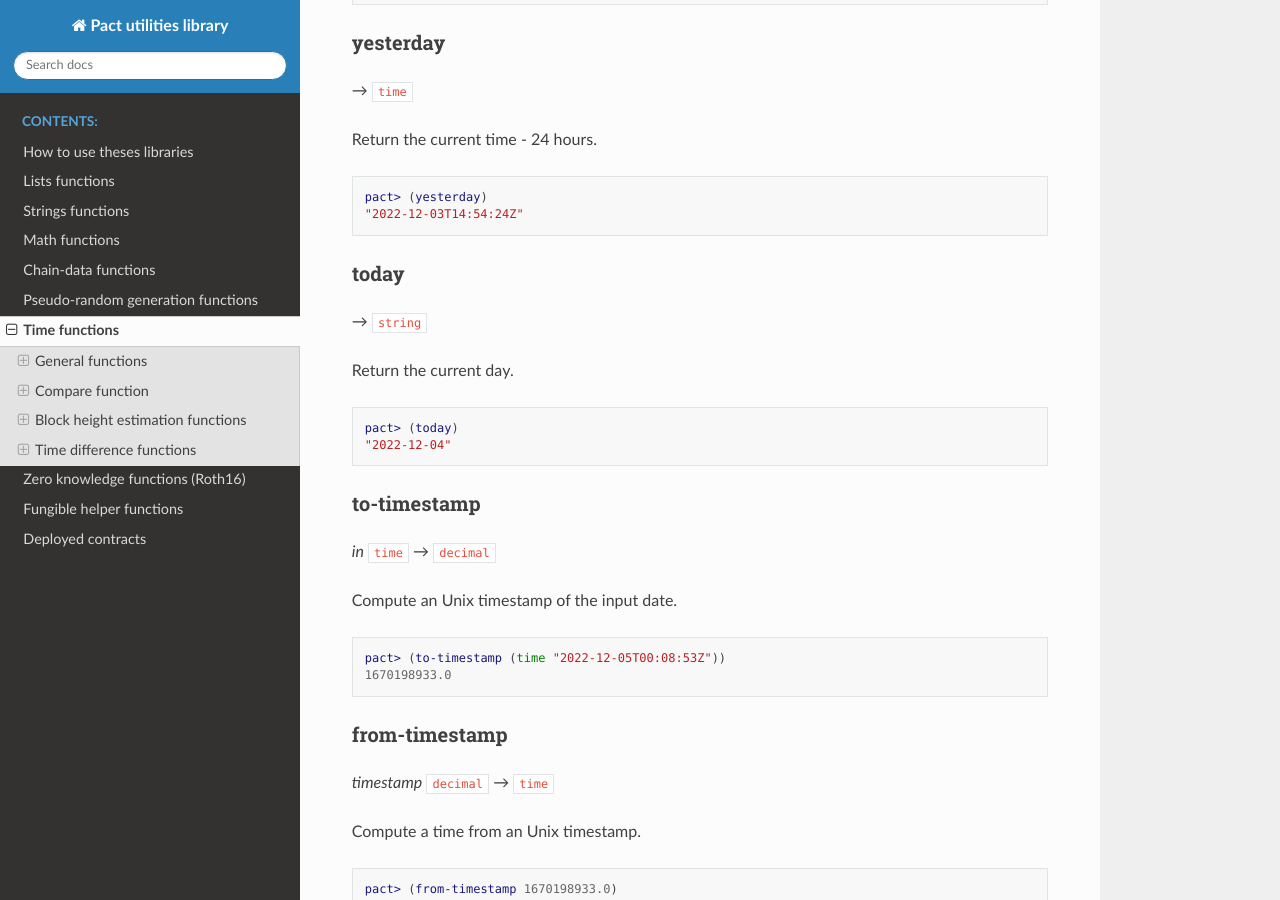
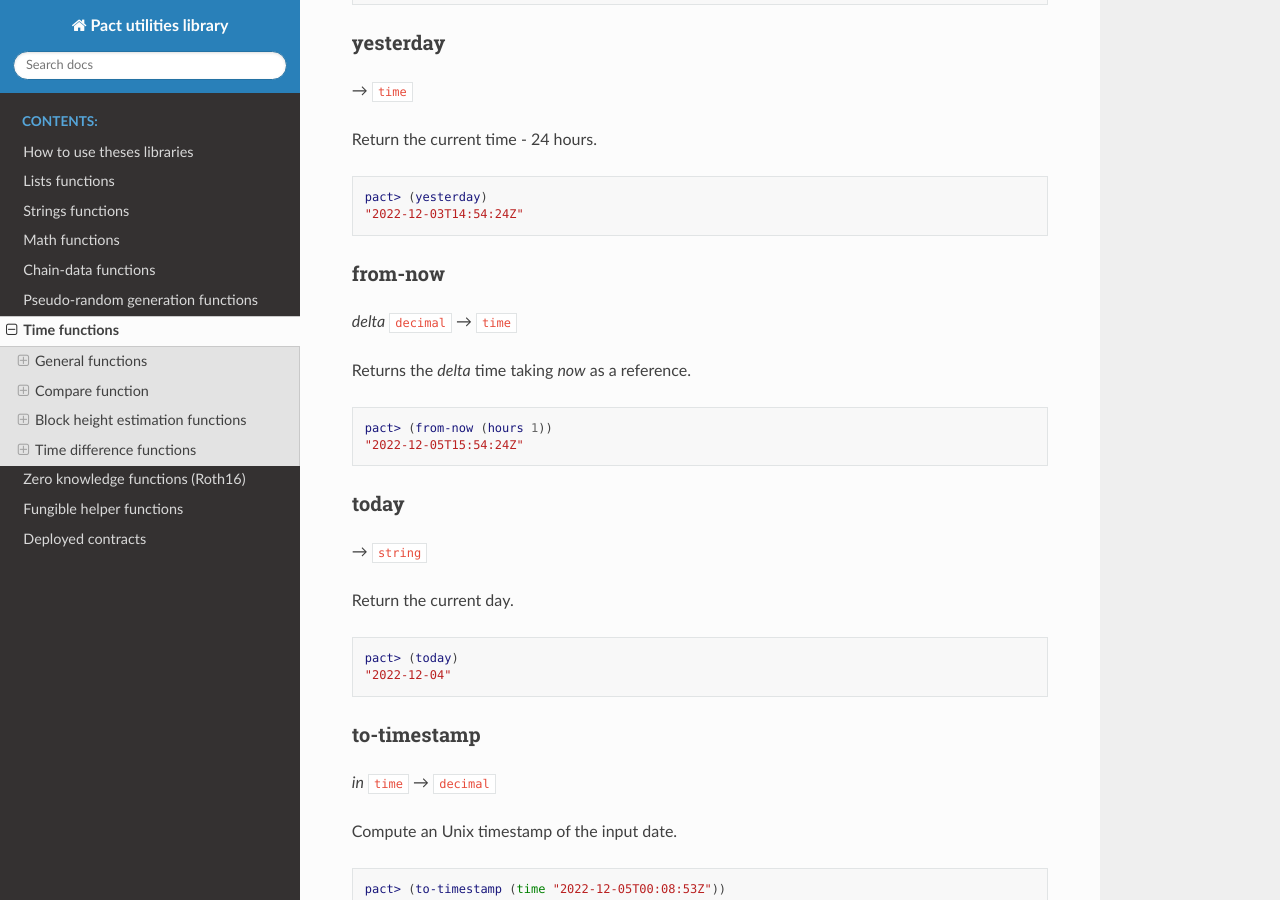
Before and after one commit to CryptoPascal31/pact-util-lib, a Sphinx documentation site: the page built from docs/source/util-time.rst, in a window 1280 px wide and 900 px high, scrolled down 1303 px. Built offline with Sphinx 7.4.7 and the Read the Docs theme 2.0.0, drawn with Linux system fonts in a browser that asks for light colours.

Commit message:
Add the from-now function

```diff
--- a/docs/source/util-time.rst
+++ b/docs/source/util-time.rst
@@ -69,6 +69,18 @@ Return the current time - 24 hours.
 
   pact> (yesterday)
   "2022-12-03T14:54:24Z"
+
+
+from-now
+~~~~~~~~
+*delta* ``decimal`` *→* ``time``
+
+Returns the *delta* time taking *now* as a reference.
+
+.. code:: lisp
+
+  pact> (from-now (hours 1))
+  "2022-12-05T15:54:24Z"
 
 
 today
```
Also changed, not shown: README.md (+1 -0 lines), 2 other files.
